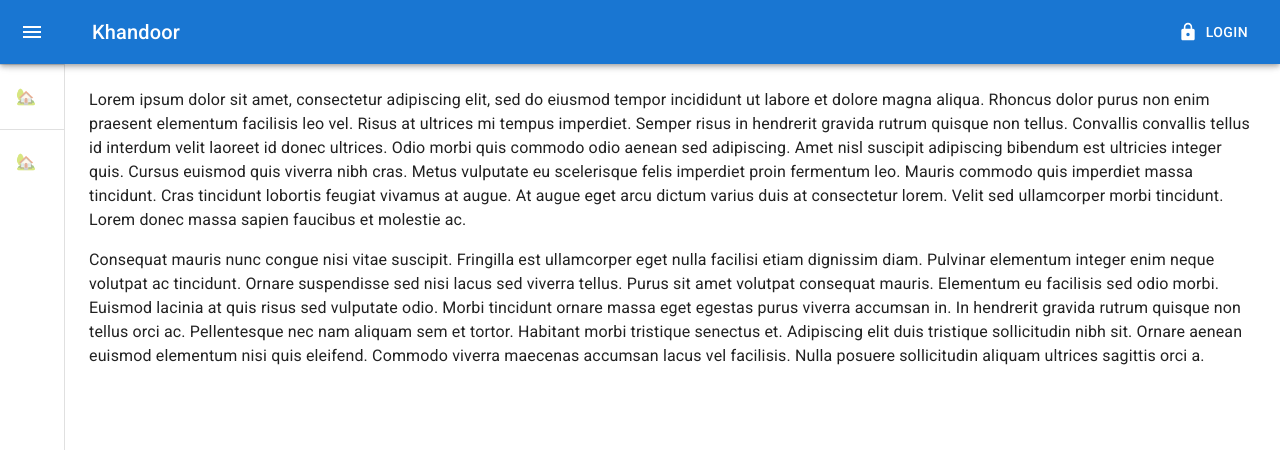
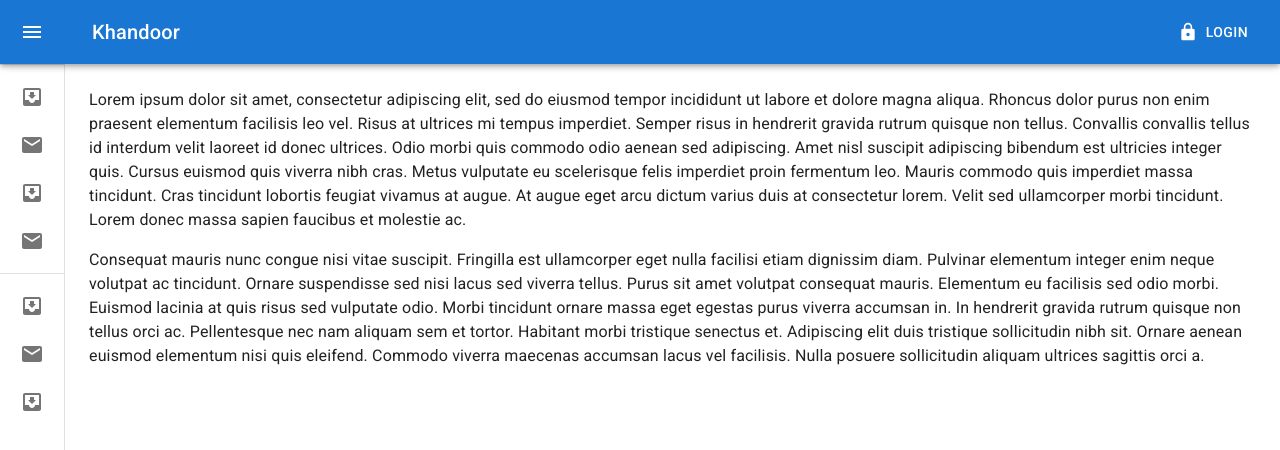
Before and after one commit to KhanDoors/React_mui_sidenav, a React (Create React App) app: page /sidenav in a window 1280 px wide. Shown: the top 450 px of the page. Built offline with nearby package versions, Linux system fonts and the light colour scheme.

Commit message:
reset sidelist

```diff
--- a/src/pages/dashboard/Sidelist.js
+++ b/src/pages/dashboard/Sidelist.js
@@ -13,7 +13,6 @@ import { styled } from "@mui/material/styles";
 import Box from "@mui/material/Box";
 import Typography from "@mui/material/Typography";
 import IconButton from "@mui/material/IconButton";
-import { Link } from "react-router-dom";
 
 const drawerWidth = 240;
 
@@ -64,7 +63,7 @@ const Drawer = styled(MuiDrawer, {
   }),
 }));
 
-const Sidelist = ({ open, setOpen }, props) => {
+const Sidelist = ({ open, setOpen }) => {
   return (
     <>
       <Drawer variant="permanent" open={open}>
@@ -75,38 +74,53 @@ const Sidelist = ({ open, setOpen }, props) => {
         </DrawerHeader>
         <Divider />
         <List>
-          <ListItem>
-            <ListItemIcon>
-              {" "}
-              <span role="img" aria-label="home">
-                {" "}
-                🏡{" "}
-              </span>
-            </ListItemIcon>
-            <ListItemText>
-              <Link style={{ color: "teal", textDecoration: "none" }} to="/">
-                Home
-              </Link>
-            </ListItemText>
-          </ListItem>
+          {["Inbox", "Starred", "Send email", "Drafts"].map((text, index) => (
+            <ListItem key={text} disablePadding sx={{ display: "block" }}>
+              <ListItemButton
+                sx={{
+                  minHeight: 48,
+                  justifyContent: open ? "initial" : "center",
+                  px: 2.5,
+                }}
+              >
+                <ListItemIcon
+                  sx={{
+                    minWidth: 0,
+                    mr: open ? 3 : "auto",
+                    justifyContent: "center",
+                  }}
+                >
+                  {index % 2 === 0 ? <InboxIcon /> : <MailIcon />}
+                </ListItemIcon>
+                <ListItemText primary={text} sx={{ opacity: open ? 1 : 0 }} />
+              </ListItemButton>
+            </ListItem>
+          ))}
         </List>
         <Divider />
         <List>
-          {" "}
-          <ListItem>
-            <ListItemIcon>
-              {" "}
-              <span role="img" aria-label="home">
-                {" "}
-                🏡{" "}
-              </span>
-            </ListItemIcon>
-            <ListItemText>
-              <Link style={{ color: "teal", textDecoration: "none" }} to="/">
-                Home
-              </Link>
-            </ListItemText>
-          </ListItem>
+          {["All mail", "Trash", "Spam"].map((text, index) => (
+            <ListItem key={text} disablePadding sx={{ display: "block" }}>
+              <ListItemButton
+                sx={{
+                  minHeight: 48,
+                  justifyContent: open ? "initial" : "center",
+                  px: 2.5,
+                }}
+              >
+                <ListItemIcon
+                  sx={{
+                    minWidth: 0,
+                    mr: open ? 3 : "auto",
+                    justifyContent: "center",
+                  }}
+                >
+                  {index % 2 === 0 ? <InboxIcon /> : <MailIcon />}
+                </ListItemIcon>
+                <ListItemText primary={text} sx={{ opacity: open ? 1 : 0 }} />
+              </ListItemButton>
+            </ListItem>
+          ))}
         </List>
       </Drawer>
       <Box component="main" sx={{ flexGrow: 1, p: 3 }}>
```
